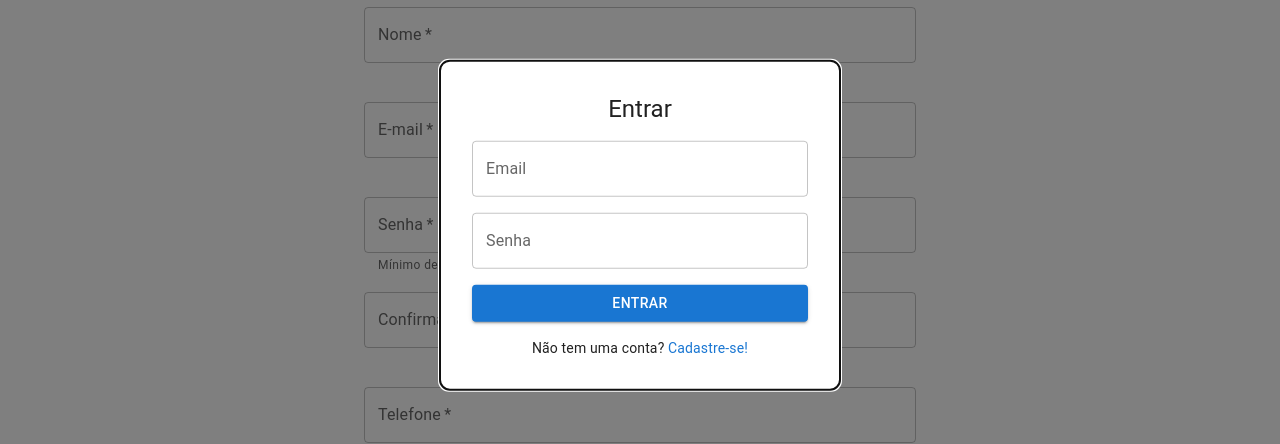
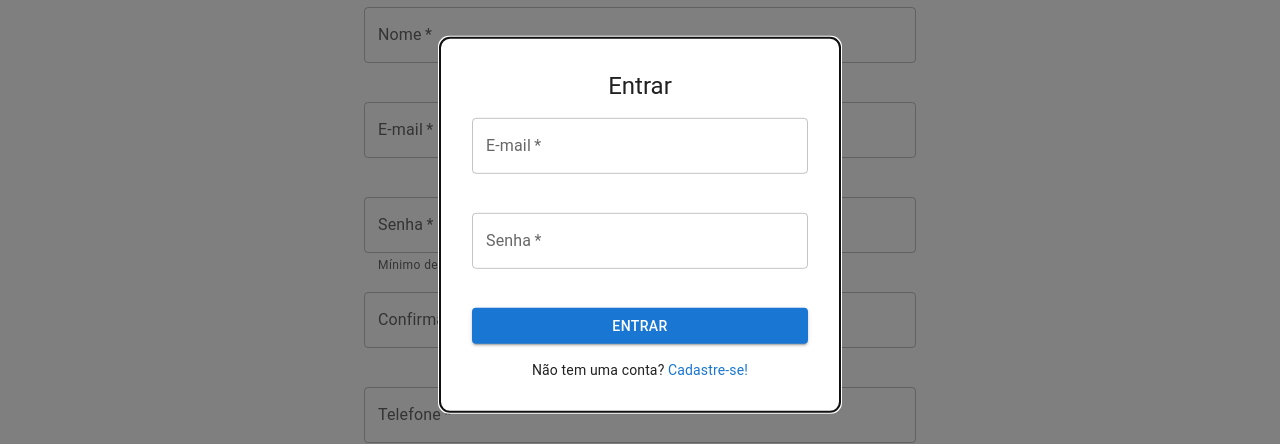
Before and after one commit to stEElpuLs3/Miaudote-notion, a React (Create React App) app in the folder Projeto-miaudote/: page /cadastro-usuario in a window 1280 px wide. Shown: the part 175-619 px from the top of the page. Built offline with nearby package versions, Linux system fonts and the light colour scheme; no server answers.

Commit message:
login modal fix

```diff
--- a/Projeto-miaudote/src/components/LoginForm/LoginForm.jsx
+++ b/Projeto-miaudote/src/components/LoginForm/LoginForm.jsx
@@ -1,87 +1,121 @@
+// src/components/LoginForm/LoginForm.jsx
 import React, { useState } from "react";
 import { Box, Button, TextField, Typography, Stack, Link } from "@mui/material";
 import { Link as RouterLink } from "react-router-dom";
-import axios from "axios";
-import { API_URL } from '../../config';
+import api from "../../services/api";
+import {
+  validarEmail,
+  obrigatorio,
+  validarFormulario,
+} from "../../utils/validacoes";
 
-export default function LoginForm({ onClose }) {
-  const [email, setEmail] = useState("");
-  const [senha, setSenha] = useState("");
+const REGRAS = {
+  email: validarEmail,
+  senha: (valor) => obrigatorio(valor, "Senha"),
+};
+
+export default function LoginForm({ onClose, closeModal }) {
+  const [valores, setValores] = useState({ email: "", senha: "" });
+  const [erros, setErros] = useState({});
   const [erro, setErro] = useState("");
+  const [entrando, setEntrando] = useState(false);
+
+
+  const fechar = () => {
+    if (typeof onClose === "function") onClose();
+    if (typeof closeModal === "function") closeModal();
+  };
+
+  const alterar = (campo) => (evento) => {
+    setValores((atual) => ({ ...atual, [campo]: evento.target.value }));
+    setErros((atual) => ({ ...atual, [campo]: null }));
+    setErro("");
+  };
+
+  const validarCampo = (campo) => () => {
+    setErros((atual) => ({
+      ...atual,
+      [campo]: REGRAS[campo](valores[campo], valores),
+    }));
+  };
 
   const handleLogin = async () => {
+    const { erros: novosErros, valido } = validarFormulario(valores, REGRAS);
+    setErros(novosErros);
+    if (!valido) return;
+
+    setEntrando(true);
+    setErro("");
+
     try {
-    console.log('Tentando login com:', { email, senha });
-
-    const response = await axios.post(`${API_URL}/api/usuarios/login`, {
-      email: email,
-      senha: senha,
+      const response = await api.post("/api/usuarios/login", {
+        email: valores.email.trim().toLowerCase(),
+        senha: valores.senha,
       });
 
-    console.log('Resposta do login:', response.data);
-
       if (response.data && response.data.user) {
-      // CRIAR OBJETO COMPLETO DO USUÁRIO
         const userData = {
-        _id: response.data.user.id, // ID do MongoDB
+          _id: response.data.user.id,
           name: response.data.user.nome,
           email: response.data.user.email,
-        phone: response.data.user.telefone || '',
-        avatar: response.data.user.avatar || '', // ← AGORA INCLUÍDO
+          phone: response.data.user.telefone || "",
+          avatar: response.data.user.avatar || "",
           logado: true,
           token: response.data.token,
           favorites: response.data.user.favoritos || [],
           socialMedia: response.data.user.redeSocial || {},
           address: response.data.user.endereco || {},
-        about: response.data.user.sobre || ''
+          about: response.data.user.sobre || "",
         };
 
-      console.log('Dados completos do usuário:', userData);
-
-      // SALVAR NO LOCALSTORAGE
         localStorage.setItem("user", JSON.stringify(userData));
-
-      // DISPARAR EVENTO PARA ATUALIZAR NAVBAR
-      window.dispatchEvent(new Event('userLoggedIn'));
-
-      if (onClose) onClose();
-
-      // Redirecionar para home
+        window.dispatchEvent(new Event("userLoggedIn"));
+        fechar();
         window.location.href = "/";
-      // OU se preferir recarregar:
-      // window.location.reload();
       } else {
         setErro("Credenciais inválidas");
       }
     } catch (err) {
-    console.error("Erro completo:", err);
-    console.error("Resposta do erro:", err.response?.data);
       setErro(err.response?.data?.message || "Erro ao tentar fazer login");
+    } finally {
+      setEntrando(false);
     }
   };
 
+  const aoEnviar = (evento) => {
+    evento.preventDefault();
+    handleLogin();
+  };
 
   return (
-    <Box>
+    <Box component="form" onSubmit={aoEnviar} noValidate>
       <Typography id="modal-login" variant="h5" textAlign="center" mb={2}>
         Entrar
       </Typography>
 
       <Stack spacing={2}>
         <TextField
-          label="Email"
+          label="E-mail"
           type="email"
+          required
           fullWidth
-          value={email}
-          onChange={(e) => setEmail(e.target.value)}
+          value={valores.email}
+          onChange={alterar("email")}
+          onBlur={validarCampo("email")}
+          error={Boolean(erros.email)}
+          helperText={erros.email || " "}
         />
 
         <TextField
           label="Senha"
           type="password"
+          required
           fullWidth
-          value={senha}
-          onChange={(e) => setSenha(e.target.value)}
+          value={valores.senha}
+          onChange={alterar("senha")}
+          onBlur={validarCampo("senha")}
+          error={Boolean(erros.senha)}
+          helperText={erros.senha || " "}
         />
 
         {erro && (
@@ -91,13 +125,14 @@ export default function LoginForm({ onClose }) {
         )}
 
         <Button
+          type="submit"
           variant="contained"
           color="primary"
           fullWidth
-          onClick={handleLogin}
+          disabled={entrando}
           sx={{ mt: 1 }}
         >
-          Entrar
+          {entrando ? "Entrando..." : "Entrar"}
         </Button>
 
         <Typography variant="body2" textAlign="center">
@@ -105,13 +140,11 @@ export default function LoginForm({ onClose }) {
           <Link
             component={RouterLink}
             to="/cadastro-usuario"
-            onClick={onClose} // fecha o modal ao clicar no link
+            onClick={fechar}
             sx={{
-              cursor: 'pointer',
-              textDecoration: 'none',
-              '&:hover': {
-                textDecoration: 'underline'
-              }
+              cursor: "pointer",
+              textDecoration: "none",
+              "&:hover": { textDecoration: "underline" },
             }}
           >
             Cadastre-se!
--- a/Projeto-miaudote/src/components/LoginModal/LoginModal.jsx
+++ b/Projeto-miaudote/src/components/LoginModal/LoginModal.jsx
@@ -1,3 +1,4 @@
+// src/components/LoginModal/LoginModal.jsx
 import * as React from 'react';
 import Box from '@mui/material/Box';
 import Modal from '@mui/material/Modal';
@@ -11,20 +12,20 @@ const style = {
   width: 400,
   bgcolor: 'background.paper',
   p: 4,
-  borderRadius: "10px"
+  borderRadius: '10px',
 };
 
-export default function LoginModal({open, onClose}) {
+export default function LoginModal({ open, onClose }) {
   return (
     <Modal
       open={open}
       onClose={onClose}
       aria-labelledby="login-modal"
       aria-describedby="modal-login-form"
-        sx={{border:'none'}}
+      sx={{ border: 'none' }}
     >
       <Box sx={style}>
-          <LoginForm />
+        <LoginForm onClose={onClose} />
       </Box>
     </Modal>
   );
```
Lines whose indentation alone changed are shown as unchanged.
